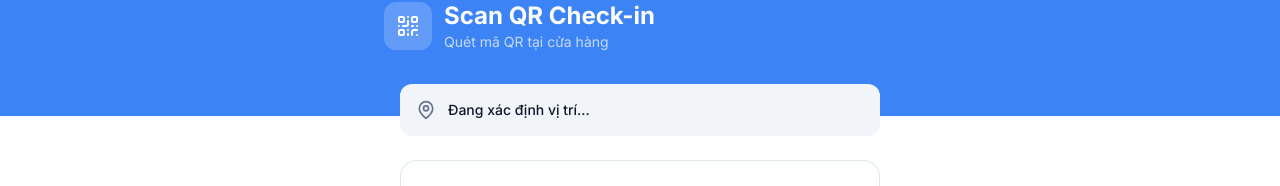
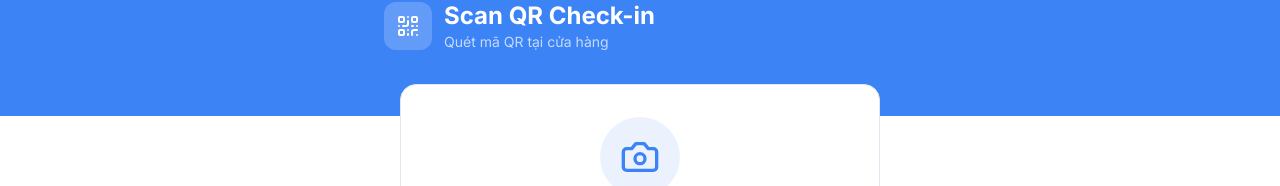
Before and after one commit to decryptorventure/tapi-app, a Next.js app: page /worker/scan-qr in a window 1280 px wide. Shown: the part 145-331 px from the top of the page. Built offline with nearby package versions, Linux system fonts and the light colour scheme; no server answers.

Commit message:
feat(worker/qr): remove GPS location validation and UI

```diff
--- a/app/worker/scan-qr/page.tsx
+++ b/app/worker/scan-qr/page.tsx
@@ -10,7 +10,6 @@ import {
     Camera,
     CheckCircle2,
     XCircle,
-    MapPin,
     Clock,
     ArrowLeft,
     RefreshCw,
@@ -35,8 +34,6 @@ export default function WorkerScanQRPage() {
     const [scanState, setScanState] = useState<ScanState>('idle');
     const [error, setError] = useState<string | null>(null);
     const [result, setResult] = useState<CheckinResult | null>(null);
-    const [gpsStatus, setGpsStatus] = useState<'checking' | 'success' | 'error' | null>(null);
-    const [userLocation, setUserLocation] = useState<{ latitude: number; longitude: number } | null>(null);
     const scannerRef = useRef<any>(null);
     const [cameraPermission, setCameraPermission] = useState<'granted' | 'denied' | 'prompt'>('prompt');
 
@@ -45,22 +42,6 @@ export default function WorkerScanQRPage() {
         navigator.permissions?.query({ name: 'camera' as PermissionName })
             .then(result => setCameraPermission(result.state as any))
             .catch(() => setCameraPermission('prompt'));
-
-        // Get GPS location
-        if (navigator.geolocation) {
-            navigator.geolocation.getCurrentPosition(
-                (position) => {
-                    setUserLocation({
-                        latitude: position.coords.latitude,
-                        longitude: position.coords.longitude,
-                    });
-                    setGpsStatus('success');
-                },
-                () => {
-                    setGpsStatus('error');
-                }
-            );
-        }
 
         return () => {
             stopScanner();
@@ -186,20 +167,6 @@ export default function WorkerScanQRPage() {
         // Flatten owner data if it's an array
         const owner = Array.isArray(job.owner) ? job.owner[0] : job.owner;
 
-        // Validate GPS if location available
-        if (userLocation && owner?.restaurant_lat && owner?.restaurant_lng) {
-            const gpsValidation = QRCodeService.validateGPSLocation(
-                userLocation,
-                { latitude: owner.restaurant_lat, longitude: owner.restaurant_lng }
-            );
-
-            if (!gpsValidation.valid) {
-                // TEMPORARILY DISABLED: Allow check-in even if far from location
-                // throw new Error(gpsValidation.error);
-                console.warn('GPS validation failed:', gpsValidation.error);
-            }
-        }
-
         // Check existing check-in status
         const { data: existingCheckins } = await supabase
             .from('checkins')
@@ -219,8 +186,8 @@ export default function WorkerScanQRPage() {
                 job_id: job.id,
                 type: checkinType,
                 checkin_time: new Date().toISOString(),
-                location_lat: userLocation?.latitude || null,
-                location_lng: userLocation?.longitude || null,
+                location_lat: null,
+                location_lng: null,
             });
 
         if (checkinError) {
@@ -292,27 +259,6 @@ export default function WorkerScanQRPage() {
             </div>
 
             <div className="max-w-lg mx-auto px-4 -mt-8 space-y-6">
-                {/* GPS Status */}
-                <div className={`p-4 rounded-xl flex items-center gap-3 ${gpsStatus === 'success' ? 'bg-success/10 border border-success/20' :
-                    gpsStatus === 'error' ? 'bg-warning/10 border border-warning/20' :
-                        'bg-muted'
-                    }`}>
-                    <MapPin className={`w-5 h-5 ${gpsStatus === 'success' ? 'text-success' :
-                        gpsStatus === 'error' ? 'text-warning' :
-                            'text-muted-foreground'
-                        }`} />
-                    <div className="flex-1">
-                        <p className="text-sm font-medium text-foreground">
-                            {gpsStatus === 'success' ? 'Vị trí đã xác định' :
-                                gpsStatus === 'error' ? 'Không lấy được vị trí' :
-                                    'Đang xác định vị trí...'}
-                        </p>
-                        {gpsStatus === 'error' && (
-                            <p className="text-xs text-muted-foreground">Check-in vẫn hoạt động nhưng không xác minh vị trí</p>
-                        )}
-                    </div>
-                </div>
-
                 {/* Scanner / Result Area */}
                 <div className="bg-card rounded-2xl border border-border overflow-hidden">
                     {scanState === 'idle' && (
```
